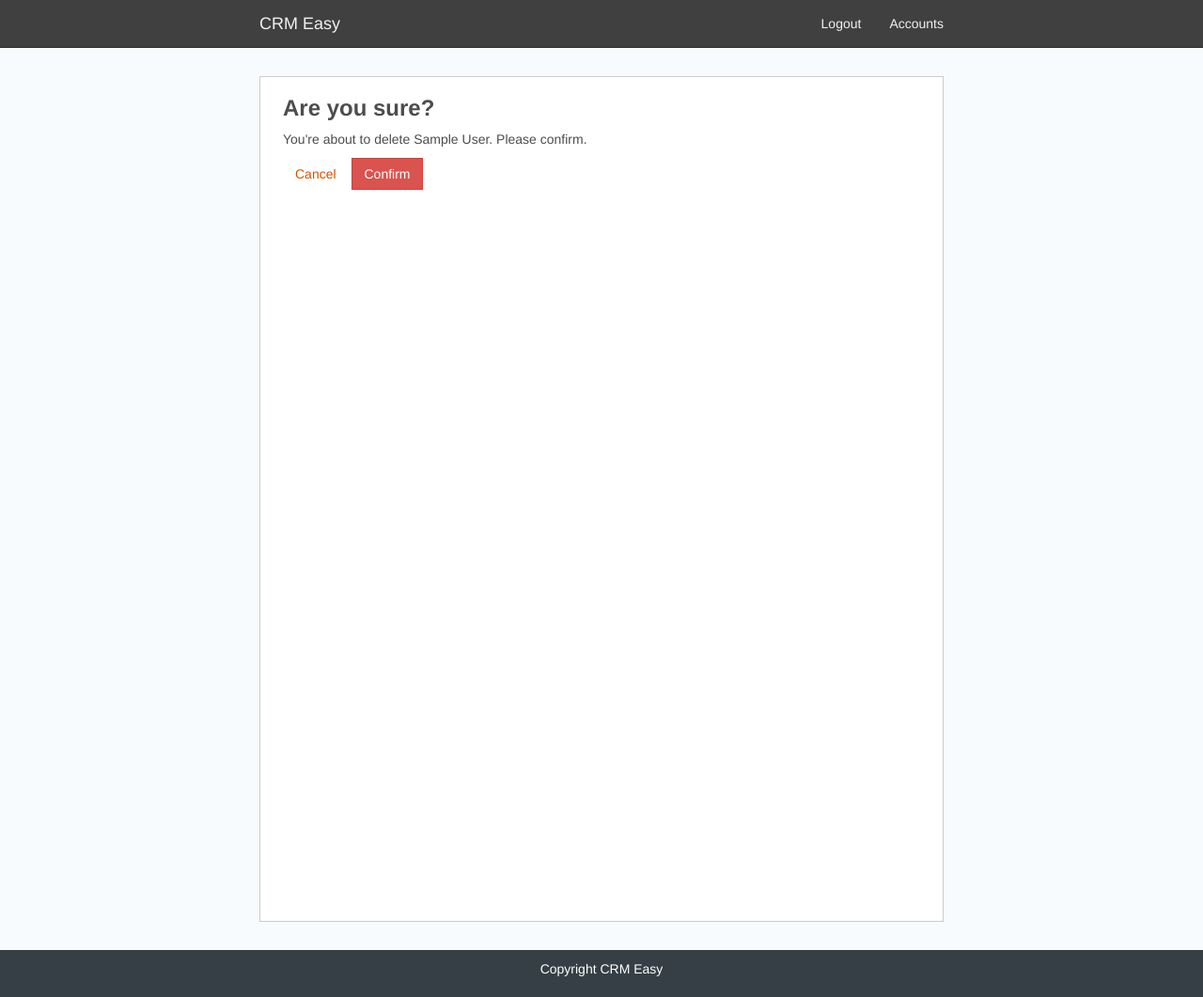
After one commit to pranotobudi/Django-CRM-Apps, a Django app: page /contact/1/delete/ in a window 1280 px wide. The commit adds this page. Shown: the whole page at 94% size. Run offline with Django 3.2, Linux system fonts and the light colour scheme; a user stored in the database is signed in; tables that the repository leaves empty hold one stand-in row (values such as "Sample post").

Commit message:
enabled delete contact

```diff
--- a/CRM_apps/urls.py
+++ b/CRM_apps/urls.py
@@ -22,6 +22,8 @@ from accounts.views import AccountList, account_cru
 from accounts.urls import account_urls
 from contacts.urls import contact_urls
 from contacts.views import contact_cru
+from contacts.views import ContactDelete
+
 urlpatterns = [
     path('admin/', admin.site.urls),
     path('', HomePage.as_view(), name="home"),
@@ -44,5 +46,8 @@ urlpatterns = [
     #re_path(r'^account/(?P<uuid>)/', include(account_urls)),
     re_path(r'^contact/new/$',contact_cru, name='contact_new'),
     re_path(r'^contact/(?P<uuid>[\w-]+)/', include(contact_urls)),
+    re_path(r'^contact/(?P<pk>[\w-]+)/delete/$',
+    ContactDelete.as_view(), name='contact_delete'),
+
 
 ]
--- a/contacts/views.py
+++ b/contacts/views.py
@@ -4,6 +4,9 @@ from django.http import HttpResponseRedirect
 from django.urls import reverse
 from django.http import HttpResponseForbidden
 from django.shortcuts import get_object_or_404
+from django.utils.decorators import method_decorator
+from django.http import Http404
+from django.views.generic.edit import DeleteView
 
 from accounts.models import Account
 from .models import Contact
@@ -79,3 +82,31 @@ def contact_cru(request, uuid=None, account=None):
         template = 'contacts/contact_cru.html'
 
     return render(request, template, variables)
+
+class ContactMixin(object):
+    model = Contact
+
+    def get_context_data(self, **kwargs):
+        kwargs.update({'object_name':'Contact'})
+        return kwargs
+
+    @method_decorator(login_required)
+    def dispatch(self, *args, **kwargs):
+        return super(ContactMixin, self).dispatch(*args, **kwargs)
+
+class ContactDelete(ContactMixin, DeleteView):
+    template_name = 'object_confirm_delete.html'
+
+    def get_object(self, queryset=None):
+        obj = super(ContactDelete, self).get_object()
+        if not obj.owner == self.request.user:
+            raise Http404
+        account = Account.objects.get(id=obj.account.id)
+        self.account = account
+        return obj
+
+    def get_success_url(self):
+        return reverse(
+            'account_detail',
+            args=(self.account.uuid,)
+        )
--- a/templates/contacts/contact_item_view.html
+++ b/templates/contacts/contact_item_view.html
@@ -11,6 +11,6 @@
     <td class="ci-td-p-r">
         {# Contact Delete Link #}
         <a class="cancel"
-           href=""></a>
+           href="{{ contact.get_delete_url }}?account={{ account.id }}"></a>
     </td>
 </tr>
--- /dev/null
+++ b/templates/object_confirm_delete.html
@@ -0,0 +1,18 @@
+{% extends 'base.html' %}
+{% block title %}{{object_name}} Confirm delete?{% endblock %}
+
+{% block content %}
+    <div id="content-container" class="container p-none">
+        <div class="side-p">
+            <h3>Are you sure?</h3>
+            <p>You're about to delete {{ object }}. Please confirm.</p>
+            <form action="" method="post">
+                {% csrf_token %}
+                <input class="btn btn-link"
+                       type="button" value="Cancel"
+                       onclick="window.history.go(-1);"/>
+                <input class="btn btn-danger" type="submit" value="Confirm"/>
+            </form>
+        </div>
+    </div>
+{% endblock %}
```
